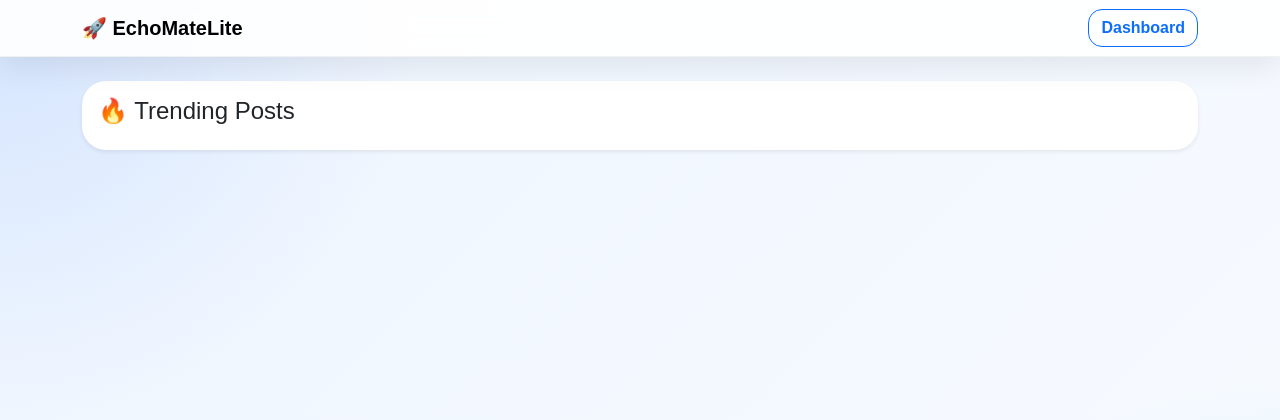
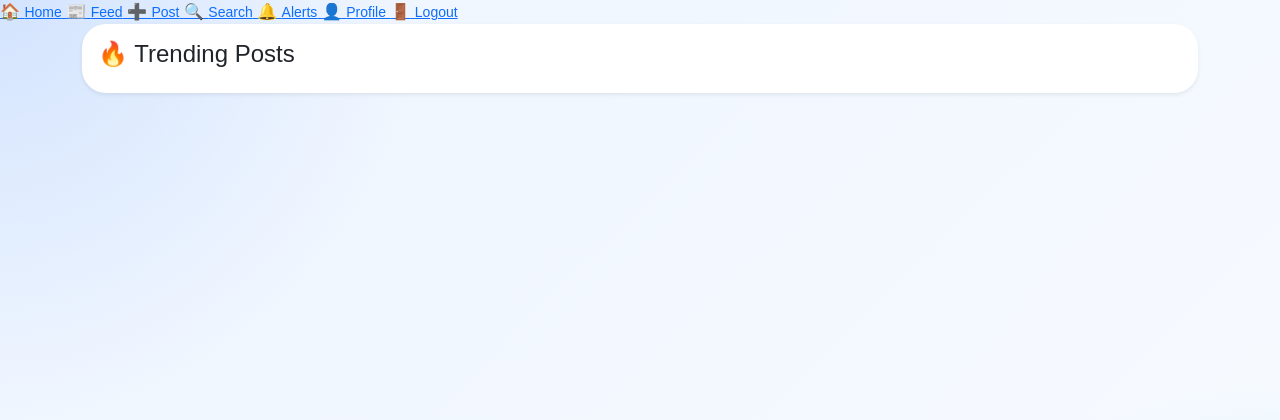
Before and after one commit to tahoorBuilds/EchoMateLite, a Flask app: page /feed in a window 1280 px wide. Shown: the top 420 px of the page. Run offline with Flask 3, Linux system fonts and the light colour scheme; the visitor is signed in with stand-in values (Sample User, id 1); data that the repository does not hold is empty.

Commit message:
Update remaining templates with navbar include and add logout to bottom navbar

```diff
--- a/templates/editbio.html
+++ b/templates/editbio.html
@@ -7,6 +7,7 @@
 </head>
 
 <body class="bg-light">
+    {% include "navbar.html" %}
 
 <div class="container mt-5" style="max-width:700px;">
 
--- a/templates/feed.html
+++ b/templates/feed.html
@@ -83,20 +83,7 @@
 </head>
 
 <body>
-
-<nav class="navbar sticky-top mb-4">
-    <div class="container">
-
-        <span class="navbar-brand fw-bold">
-            🚀 EchoMateLite
-        </span>
-
-        <a href="/dashboard" class="btn btn-outline-primary">
-            Dashboard
-        </a>
-
-    </div>
-</nav>
+    {% include "navbar.html" %}
 
 <div class="container">
 
--- a/templates/myposts.html
+++ b/templates/myposts.html
@@ -91,6 +91,7 @@
 </head>
 
 <body>
+    {% include "navbar.html" %}
 
 <div class="container">
 
--- a/templates/navbar.html
+++ b/templates/navbar.html
@@ -30,4 +30,11 @@
         <small>Profile</small>
     </a>
 
+    {% if session.user_id %}
+    <a href="/logout" class="nav-item">
+        <span>🚪</span>
+        <small>Logout</small>
+    </a>
+    {% endif %}
+
 </nav>
```
